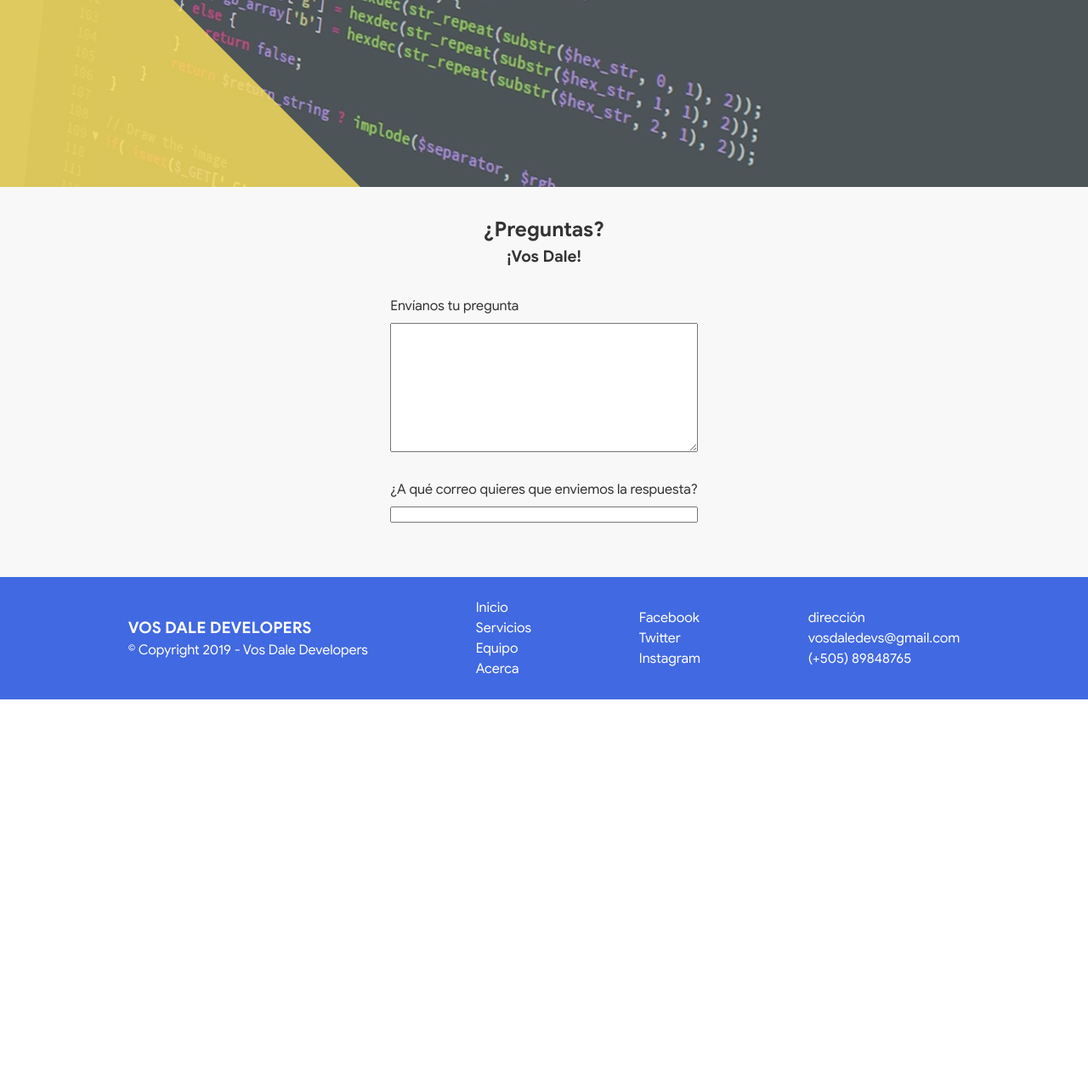
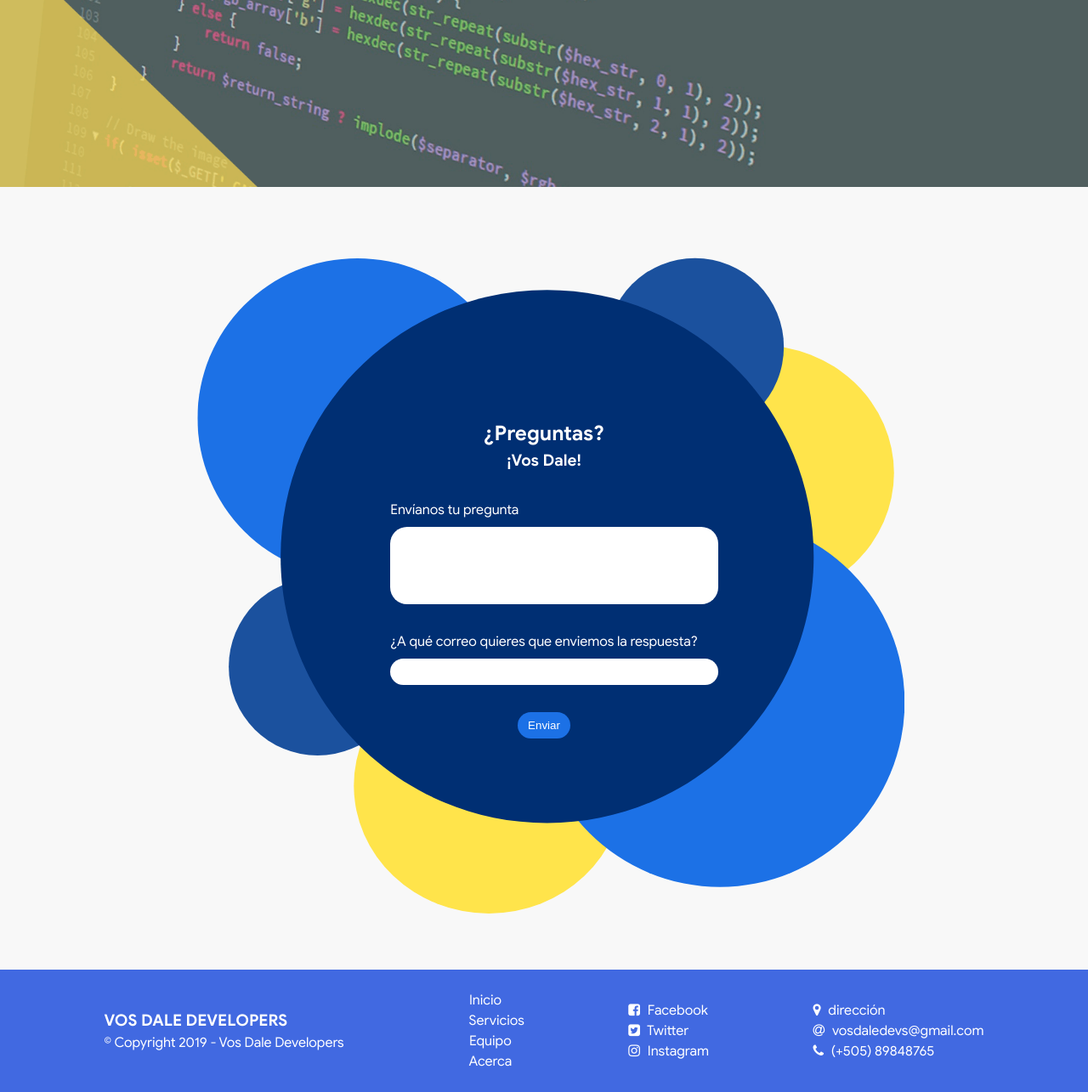
Before and after one commit to vosdaledevs/VosDaleDevelopersSite, a PHP site: page / in a window 1280 px wide. Shown: the part 580-1865 px from the top of the page at 85% size. Before the commit the page ends 1403 px from the top, so only its background shows below. Run offline with PHP 8.4, Linux system fonts and the light colour scheme.

Commit message:
Añadida información pendiente de la sección de equipo, añadidos iconos del footer, correción en los estilos de maquetado.

```diff
--- a/css/style.css
+++ b/css/style.css
@@ -21,15 +21,12 @@
 }
 
 html{
-  width: 100vw;
-  overflow-x: hidden;
-  box-sizing: border-box;
   font-family: GoogleSans;
   font-size: 16px;
   line-height: 1.5;
 }
 
-*, *::before, *::after{
+html, body, *, *::before, *::after{
   box-sizing: inherit;
   padding: 0;
   margin: 0;
@@ -50,6 +47,20 @@ img{
   display: block;
 }
 
+textarea{
+  resize: none;
+}
+
+input[type="submit"]{
+  display: block;
+}
+
+i{
+  margin-right: 5px;
+}
+
+.footer-navbar-item i{ color: transparent; }
+.footer-navbar-item:hover i{ color: currentColor; }
 
 /* page-header style's */
 .page-header{
@@ -58,7 +69,7 @@ img{
   position: fixed;
   top: .75rem;
   left: 1.5rem;
-  width: calc(100vw - 3rem);
+  width: calc(100% - 3rem);
   z-index: 1000;
 }
 
@@ -120,9 +131,10 @@ img{
   flex-direction: column;
   justify-content: center;
   align-items: center;
-  width: 100vw;
+  width: 100%;
   height: 100vh;
   color: var(--secondary);
+  overflow: hidden;
 }
 .banner-background{
   position: absolute;
@@ -187,11 +199,35 @@ img{
   to{ transform: scale3d(1, 1, 1) rotate(20deg); }
 }
 
-.section-center{
+.page-content{
   display: flex;
   flex-direction: column;
   justify-content: center;
   align-items: center;
+}
+
+.section-center{
+  width: 100%;
+  display: flex;
+  flex-direction: column;
+  justify-content: center;
+  align-items: center;
+}
+
+.question-form{
+  --padding-form: .5rem .75rem;
+  position: relative;
+  margin: 15rem 0;
+  color: var(--secondary);
+}
+.question-form--background{
+  position: absolute;
+  top: 50%;
+  left: 50%;
+  width: 65vw;
+  height: 65vw;
+  transform: translate(-49%, -49%);
+  z-index: -10;
 }
 .form-name{ text-align: center; }
 .form-field-container{
@@ -204,6 +240,22 @@ img{
 }
 .form-field-container--field{
   margin-bottom: 2rem;
+  border-radius: 20px;
+  width: 100%;
+  padding: var(--padding-form);
+}
+
+.question-form input[type="submit"]{
+  background-color: #1C71E6;
+  margin: 0 auto;
+  color: currentColor;
+  padding: var(--padding-form);
+  border-radius: 20px;
+}
+
+input[type="submit"], .form-field-container--field{
+  border: none;
+  outline: none;
 }
 
 .header-section-page{
@@ -212,7 +264,7 @@ img{
   justify-content: center;
   align-items: center;
   position: relative;
-  width: 100vw;
+  width: 100%;
   height: 35vh;
   background: url("../img/background-section.png") no-repeat;
   background-size: cover;
@@ -237,7 +289,8 @@ img{
   flex-direction: column;
   justify-content: center;
   align-items: center;
-  padding: 2rem;
+  width: 100%;
+  padding: 2rem 0;
 }
 
 
@@ -292,7 +345,7 @@ img{
   margin-bottom: 7rem;
 }
 .team-card:nth-child(odd), .team-card:nth-child(even){
-  padding: 1rem 7rem 4rem 7rem;
+  padding: 1rem 9rem 4rem 9rem;
   transform: translate(0);
 }
 .team-card:first-child{ margin-top: 7rem; }
@@ -322,14 +375,65 @@ img{
 }
 
 
+/* about section: rules ajuster */
+.about--card{
+  --padding-img: 3.75rem;
+  --translate-value: 0;
+  height: 8rem;
+  padding: 1rem 1rem !important;
+  transform: translateX(0);
+}
+
+.about--card:nth-child(odd){
+  padding-right: var(--padding-img) !important;
+  transform: translateX(var(--translate-value)) !important;
+}
+.about--card:nth-child(even){
+  padding-left: var(--padding-img) !important;
+  transform: translateX(-var(--translate-value)) !important;
+}
+
+.about--card-img{
+  width: 5.5rem;
+  height: 5.5rem;
+  object-fit: scale-down;
+}
+
+.about--card-valores{
+  display: flex;
+  flex-direction: row;
+  justify-content: space-evenly;
+  align-items: center;
+}
+
+.about--card-history{
+  --padding-img: 0;
+  padding: 0;
+  overflow: hidden;
+  margin-bottom: 0;
+}
+.about--card-history__img{
+  display: block;
+  width: 100%;
+  height: 28.13vw;
+  object-fit: cover;
+}
+.about--card-history .card-title{
+  margin-top: 1rem;
+}
+.about--card-history .card-content{
+  padding: 0 1rem 1rem 1rem;
+}
+
+
 /* Footer Style */
 .footer-content{
   display: flex;
   flex-direction: row;
   justify-content: space-evenly;
   align-items: center;
-  width: 100vw;
-  padding: 1.5rem;
+  width: 100%;
+  padding: 1.5rem 0;
   background-color: var(--primary);
   color: var(--secondary);
 }
--- a/site.html
+++ b/site.html
@@ -43,6 +43,7 @@
   <meta property="og:url" content="http://vosdaledevelopers.com/">
   <!-- Stylesheet's -->
   <link rel="shortcut icon" href="./favicon.ico">
+  <link href="https://stackpath.bootstrapcdn.com/font-awesome/4.7.0/css/font-awesome.min.css" rel="stylesheet" integrity="sha384-wvfXpqpZZVQGK6TAh5PVlGOfQNHSoD2xbE+QkPxCAFlNEevoEH3Sl0sibVcOQVnN" crossorigin="anonymous">
   <link rel="stylesheet" href="./css/GoogleSans.css">
   <link rel="stylesheet" href="./css/style.css">
 </head>
@@ -62,26 +63,28 @@
   <!-- Home template -->
   <template id="component__home">
     <section class="page-content--banner">
-      <img class="banner-background" src="./img/background.jpg">
-      <img class="banner-background" src="./img/backgroundBanner.svg">
+      <img class="banner-background" src="./img/background.png">
       <img class="banner-background logo-lema" src="./img/LogoLema.svg">
       <p class="banner-tooltip">Si lo tenés en mente, "Vos Dale" y nosotros lo hacemos.</p>
     </section>
 
     <section class="section-center content-section-page">
-      <form action="#" method="post" class="form">
+      <form action="#" method="post" class="question-form">
+        <img class="question-form--background" src="./img/formulario.svg" alt="">
         <h2 class="form-name">¿Preguntas?</h2>
         <h3 class="form-name mb-2">¡Vos Dale!</h3>
 
         <fieldset class="form-field-container">
           <label class="form-field-container--label" for="question-textfield">Envíanos tu pregunta</label>
-          <textarea class="form-field-container--field" name="question" id="question-textfield" cols="20" rows="10"></textarea>
+          <textarea class="form-field-container--field" name="question" id="question-textfield" cols="10" rows="5" maxlength="255" wrap="soft" ></textarea>
         </fieldset>
 
         <fieldset class="form-field-container">
           <label class="form-field-container--label" for="email-textfield">¿A qué correo quieres que enviemos la respuesta?</label>
           <input class="form-field-container--field" type="email" name="email" id="email-textfield">
         </fieldset>
+
+        <input type="submit" value="Enviar">
       </form>
     </section>
   </template>
@@ -261,22 +271,22 @@
     </div>
 
     <div class="footer--section">
-      <a class="footer-navbar-item" href="/" page-target="/" page-component="Home">Inicio</a>
-      <a class="footer-navbar-item" href="/" page-target="/servicios" page-component="Services">Servicios</a>
-      <a class="footer-navbar-item" href="/" page-target="/equipo" page-component="Team">Equipo</a>
-      <a class="footer-navbar-item" href="/" page-target="/acerca" page-component="About">Acerca</a>
+      <a class="footer-navbar-item" href="/" page-target="/" page-component="Home"><i class="fa fa-long-arrow-right" aria-hidden="true"></i> Inicio</a>
+      <a class="footer-navbar-item" href="/" page-target="/servicios" page-component="Services"><i class="fa fa-long-arrow-right" aria-hidden="true"></i> Servicios</a>
+      <a class="footer-navbar-item" href="/" page-target="/equipo" page-component="Team"><i class="fa fa-long-arrow-right" aria-hidden="true"></i> Equipo</a>
+      <a class="footer-navbar-item" href="/" page-target="/acerca" page-component="About"><i class="fa fa-long-arrow-right" aria-hidden="true"></i> Acerca</a>
     </div>
 
     <div class="footer--section">
-      <a href="#">Facebook</a>
-      <a href="#">Twitter</a>
-      <a href="#">Instagram</a>
+      <a href="#"><i class="fa fa-facebook-square" aria-hidden="true"></i> Facebook</a>
+      <a href="#"><i class="fa fa-twitter-square" aria-hidden="true"></i> Twitter</a>
+      <a href="#"><i class="fa fa-instagram" aria-hidden="true"></i> Instagram</a>
     </div>
 
     <div class="footer--section">
-      <p>dirección</p>
-      <p>vosdaledevs@gmail.com</p>
-      <p>(+505) 89848765</p>
+      <p><i class="fa fa-map-marker" aria-hidden="true"></i> dirección</p>
+      <p><i class="fa fa-at" aria-hidden="true"></i> vosdaledevs@gmail.com</p>
+      <p><i class="fa fa-phone" aria-hidden="true"></i> (+505) 89848765</p>
     </div>
   </footer>
 
```
Also changed, not shown: other parts of site.html (+17 -10 lines), img/background.jpg (deleted), img/background.png (added), img/backgroundBanner.svg (deleted), img/illustration-1.png (added), img/illustration-2.png (added), img/illustration-3.png (added).
